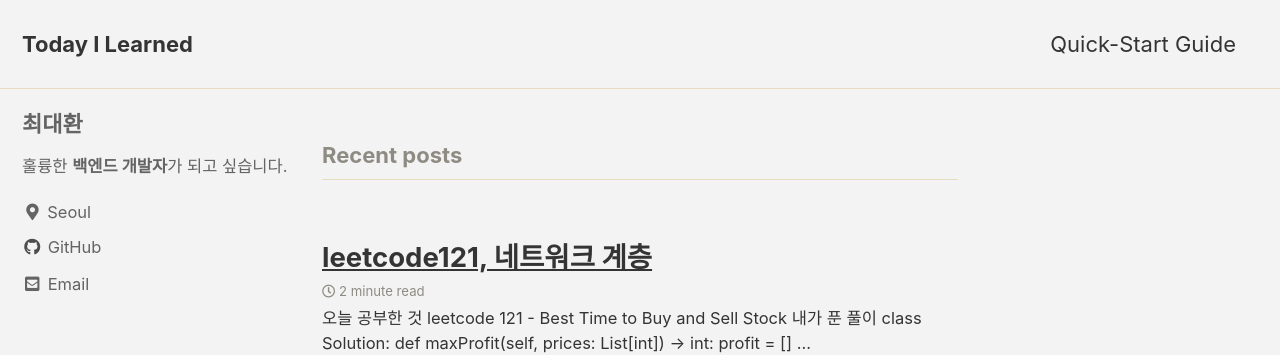
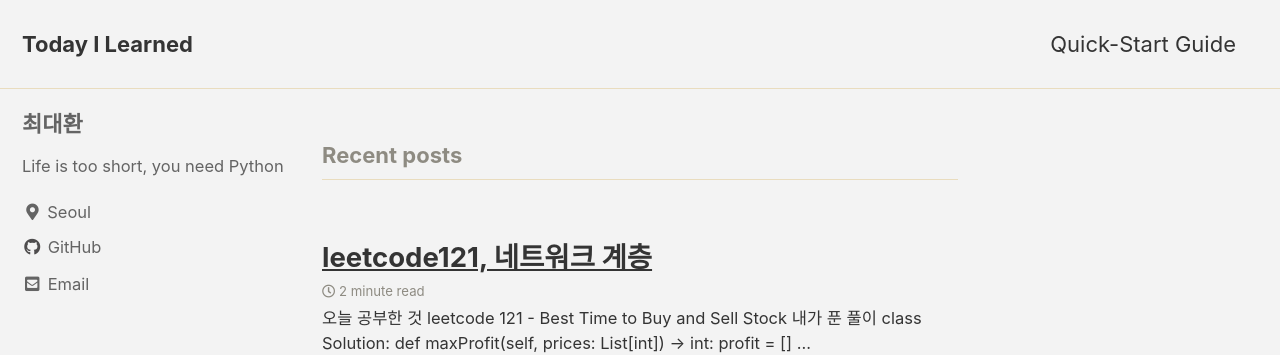
Before and after one commit to choidaehwan/choidaehwan.github.io, a Jekyll site: the page built from index.html, in a window 1280 px wide. Shown: the top 355 px of the page. Built offline with Jekyll 4.4.1, drawn with Linux system fonts in a browser that asks for light colours; cached includes are drawn as plain includes; the list of posts is cut into pages by our own code.

Commit message:
Update _config.yml

```diff
--- a/_config.yml
+++ b/_config.yml
@@ -104,7 +104,7 @@ analytics:
 author:
   name             : "최대환"
   avatar           : # path of avatar image, e.g. "/assets/images/bio-photo.jpg"
-  bio              : "훌륭한 **백엔드 개발자**가 되고 싶습니다."
+  bio              : "Life is too short, you need Python" #"훌륭한 **백엔드 개발자**가 되고 싶습니다."
   location         : "Seoul"
   email            : "choidaehwan9282@gmail.com"
   links:
```
